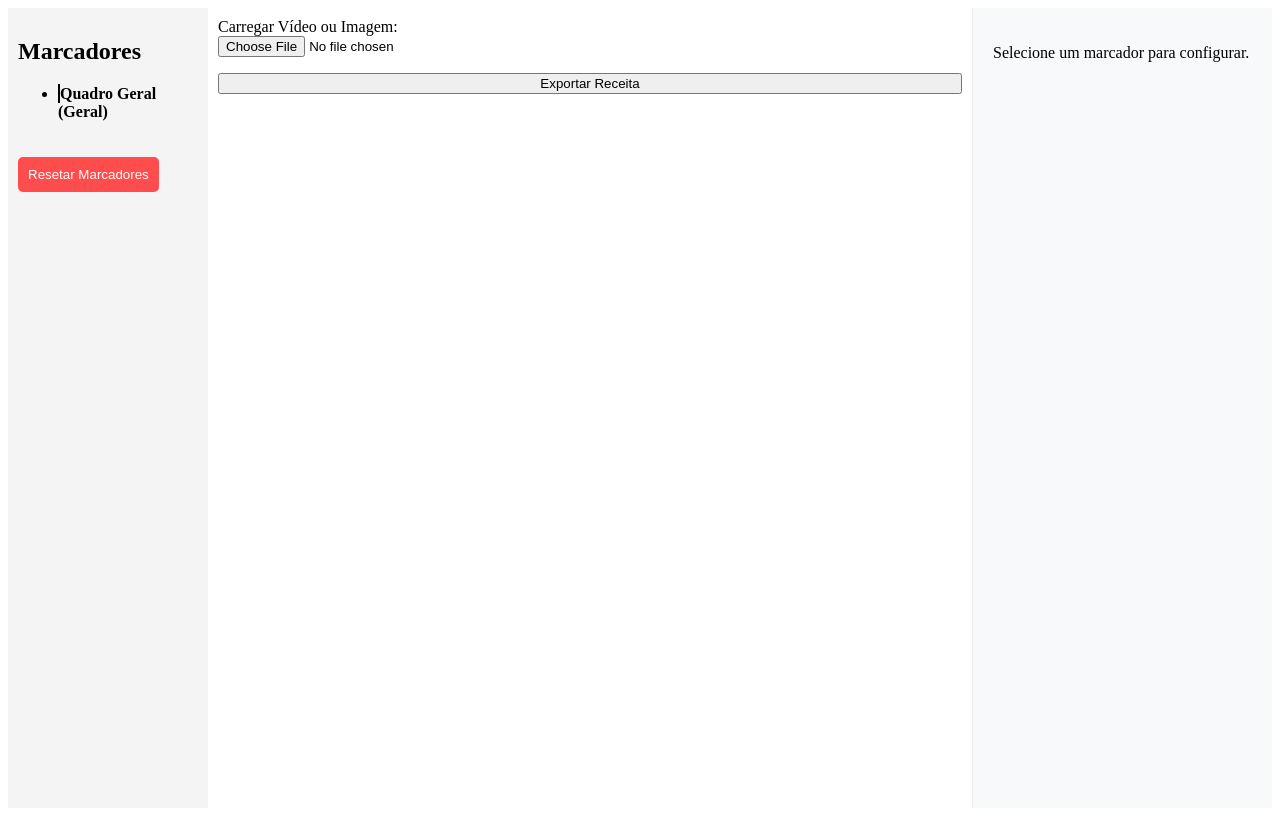
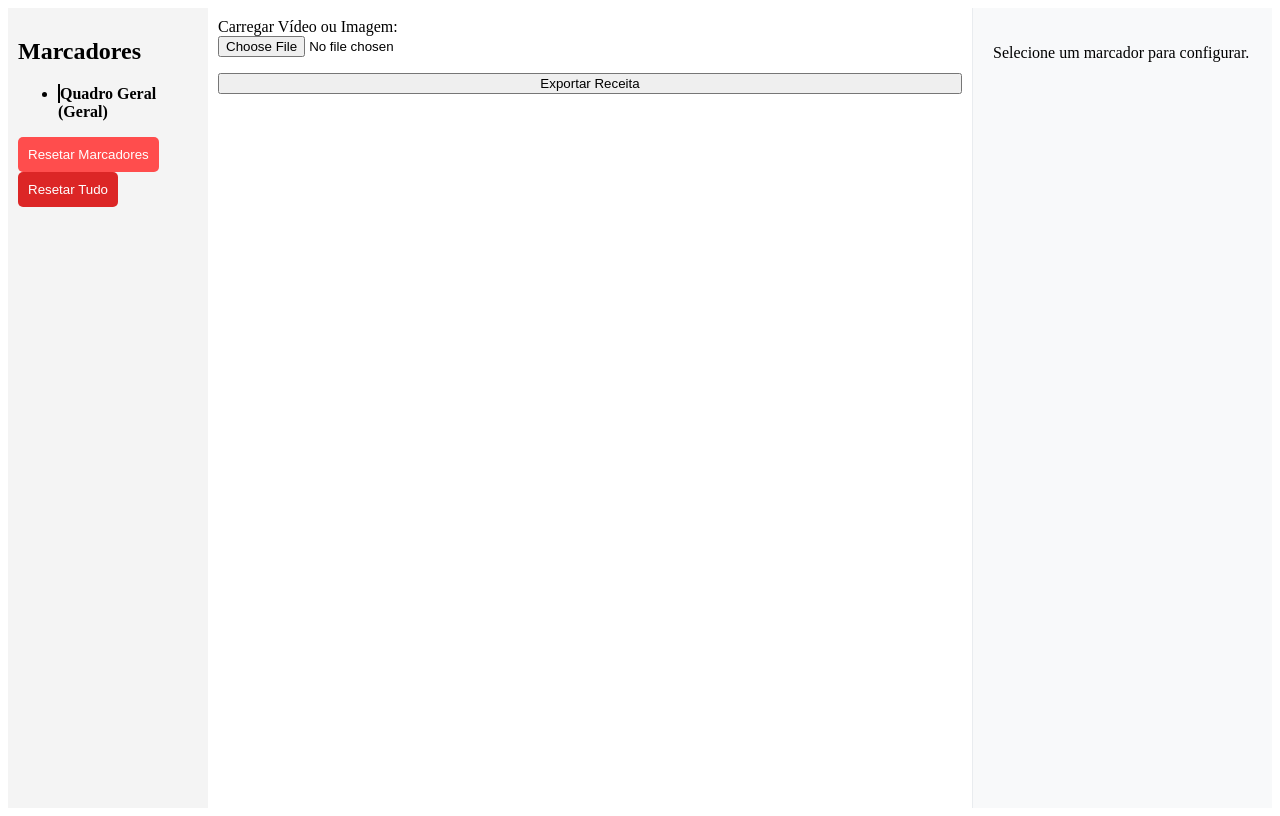
Before and after one commit to ale-ambevtech/estudio-frontend, a React (Vite) app: page / in a window 1280 px wide. Built offline with nearby package versions, Linux system fonts and the light colour scheme.

Commit message:
wip: Video reloading

```diff
--- a/package.json
+++ b/package.json
@@ -15,6 +15,7 @@
   "dependencies": {
     "@techstark/opencv-js": "^4.10.0-release.1",
     "@types/styled-components": "^5.1.34",
+    "idb": "^8.0.0",
     "primeicons": "^7.0.0",
     "primereact": "^10.8.4",
     "react": "^18.3.1",
--- a/src/components/App.tsx
+++ b/src/components/App.tsx
@@ -8,6 +8,7 @@ import '../styles/global.css';
 import 'primereact/resources/themes/saga-blue/theme.css';
 import 'primereact/resources/primereact.min.css';
 import 'primeicons/primeicons.css';
+import { saveMedia, getMedia, deleteMedia } from '../services/mediaStorage';
 
 interface VideoDimensions {
   width: number;
@@ -62,8 +63,25 @@ const App: React.FC = () => {
 
   const [videoDimensions, setVideoDimensions] = useState<VideoDimensions>({ width: 0, height: 0 });
 
-  const [mediaType, setMediaType] = useState<'video' | 'image' | null>(null);
-  const [mediaUrl, setMediaUrl] = useState<string | null>(null);
+  const [mediaUrl, setMediaUrl] = useState<string | null>(() => {
+    const savedMedia = localStorage.getItem('mediaUrl');
+    if (savedMedia) {
+      try {
+        return savedMedia;
+      } catch (error) {
+        console.error('Error loading saved media URL:', error);
+      }
+    }
+    return null;
+  });
+
+  const [mediaType, setMediaType] = useState<'video' | 'image' | null>(() => {
+    const savedType = localStorage.getItem('mediaType');
+    if (savedType === 'video' || savedType === 'image') {
+      return savedType;
+    }
+    return null;
+  });
 
   useEffect(() => {
     const savedPosition = localStorage.getItem('videoPosition');
@@ -259,39 +277,89 @@ const App: React.FC = () => {
     });
   }, []);
 
-  const handleFileUpload = (event: React.ChangeEvent<HTMLInputElement>) => {
+  const handleFileUpload = async (event: React.ChangeEvent<HTMLInputElement>) => {
     const file = event.target.files?.[0];
     if (file) {
+      try {
+        // Save file to IndexedDB
+        await saveMedia('currentMedia', file);
+
         const url = URL.createObjectURL(file);
         setMediaUrl(url);
 
         if (file.type.startsWith('video/')) {
-        console.log('Video file uploaded:', file.name);
           setMediaType('video');
+          localStorage.setItem('mediaType', 'video');
         } else if (file.type.startsWith('image/')) {
-        console.log('Image file uploaded:', file.name);
           setMediaType('image');
-      } else {
-        console.error('Unsupported file type:', file.type);
-        alert('Unsupported file type. Please upload a video or image file.');
-        return;
+          localStorage.setItem('mediaType', 'image');
         }
 
-      // Update only the general marker's dimensions when loading a new file
+        // Update markers as before
         setMarkers((prevMarkers) => {
           const generalMarker = prevMarkers.find((m) => m.isGeneral);
           if (generalMarker) {
             const updatedGeneralMarker = {
               ...generalMarker,
-            width: 0, // This will be updated when the video/image dimensions are known
-            height: 0, // This will be updated when the video/image dimensions are known
+              width: 0,
+              height: 0,
             };
             return [updatedGeneralMarker, ...prevMarkers.filter((m) => !m.isGeneral)];
           }
           return prevMarkers;
         });
+      } catch (error) {
+        console.error('Error saving media:', error);
+      }
     }
   };
+
+  useEffect(() => {
+    const loadSavedMedia = async () => {
+      try {
+        const savedType = localStorage.getItem('mediaType');
+        if (savedType) {
+          const savedMedia = await getMedia('currentMedia');
+          if (savedMedia) {
+            const url = URL.createObjectURL(savedMedia);
+            setMediaUrl(url);
+            setMediaType(savedType as 'video' | 'image');
+          }
+        }
+      } catch (error) {
+        console.error('Error loading saved media:', error);
+      }
+    };
+
+    loadSavedMedia();
+  }, []);
+
+  useEffect(() => {
+    const handleBeforeUnload = () => {
+      if (mediaUrl) {
+        URL.revokeObjectURL(mediaUrl);
+      }
+    };
+
+    window.addEventListener('beforeunload', handleBeforeUnload);
+    return () => {
+      window.removeEventListener('beforeunload', handleBeforeUnload);
+      if (mediaUrl) {
+        URL.revokeObjectURL(mediaUrl);
+      }
+    };
+  }, [mediaUrl]);
+
+  const resetAll = useCallback(async () => {
+    if (mediaUrl) {
+      URL.revokeObjectURL(mediaUrl);
+    }
+    setMediaUrl(null);
+    setMediaType(null);
+    localStorage.removeItem('mediaType');
+    await deleteMedia('currentMedia');
+    resetMarkers();
+  }, [resetMarkers, mediaUrl]);
 
   return (
     <div className="app-container">
@@ -301,6 +369,7 @@ const App: React.FC = () => {
         selectedMarkerId={selectedMarkerId}
         updateMarker={updateMarker}
         resetMarkers={resetMarkers}
+        resetAll={resetAll}
       />
       <div className="main-content">
         <label htmlFor="media-upload" className="block mb-2">
--- a/src/components/Sidebar.tsx
+++ b/src/components/Sidebar.tsx
@@ -7,9 +7,10 @@ interface SidebarProps {
   selectedMarkerId: string | null;
   updateMarker: (updatedMarker: Marker) => void;
   resetMarkers: () => void;
+  resetAll: () => void;
 }
 
-function Sidebar({ markers, selectMarker, selectedMarkerId, updateMarker, resetMarkers }: SidebarProps) {
+function Sidebar({ markers, selectMarker, selectedMarkerId, updateMarker, resetMarkers, resetAll }: SidebarProps) {
   const handleMarkerClick = (marker: Marker) => {
     selectMarker(marker.id);
     updateMarker({ ...marker, lastSelected: new Date().toISOString() } as Marker);
@@ -42,11 +43,11 @@ function Sidebar({ markers, selectMarker, selectedMarkerId, updateMarker, resetM
           </li>
         ))}
       </ul>
+      <div className="space-y-2">
         <button
           onClick={resetMarkers}
-        className="reset-button"
+          className="reset-button w-full"
           style={{
-          marginTop: '20px',
             padding: '10px',
             backgroundColor: '#ff4d4d',
             color: 'white',
@@ -57,6 +58,21 @@ function Sidebar({ markers, selectMarker, selectedMarkerId, updateMarker, resetM
         >
           Resetar Marcadores
         </button>
+        <button
+          onClick={resetAll}
+          className="reset-button w-full"
+          style={{
+            padding: '10px',
+            backgroundColor: '#dc2626',
+            color: 'white',
+            border: 'none',
+            borderRadius: '5px',
+            cursor: 'pointer',
+          }}
+        >
+          Resetar Tudo
+        </button>
+      </div>
     </aside>
   );
 }
--- /dev/null
+++ b/src/services/mediaStorage.ts
@@ -0,0 +1,30 @@
+import { openDB } from 'idb';
+
+const DB_NAME = 'mediaStore';
+const STORE_NAME = 'media';
+const VERSION = 1;
+
+const initDB = async () => {
+  return openDB(DB_NAME, VERSION, {
+    upgrade(db) {
+      if (!db.objectStoreNames.contains(STORE_NAME)) {
+        db.createObjectStore(STORE_NAME);
+      }
+    },
+  });
+};
+
+export async function saveMedia(key: string, file: File) {
+  const db = await initDB();
+  await db.put(STORE_NAME, file, key);
+}
+
+export async function getMedia(key: string): Promise<File | null> {
+  const db = await initDB();
+  return db.get(STORE_NAME, key);
+}
+
+export async function deleteMedia(key: string) {
+  const db = await initDB();
+  await db.delete(STORE_NAME, key);
+}
```
Also changed, not shown: 1 other file (tests, documents, lock files or other folders). Lines whose indentation alone changed are shown as unchanged.
